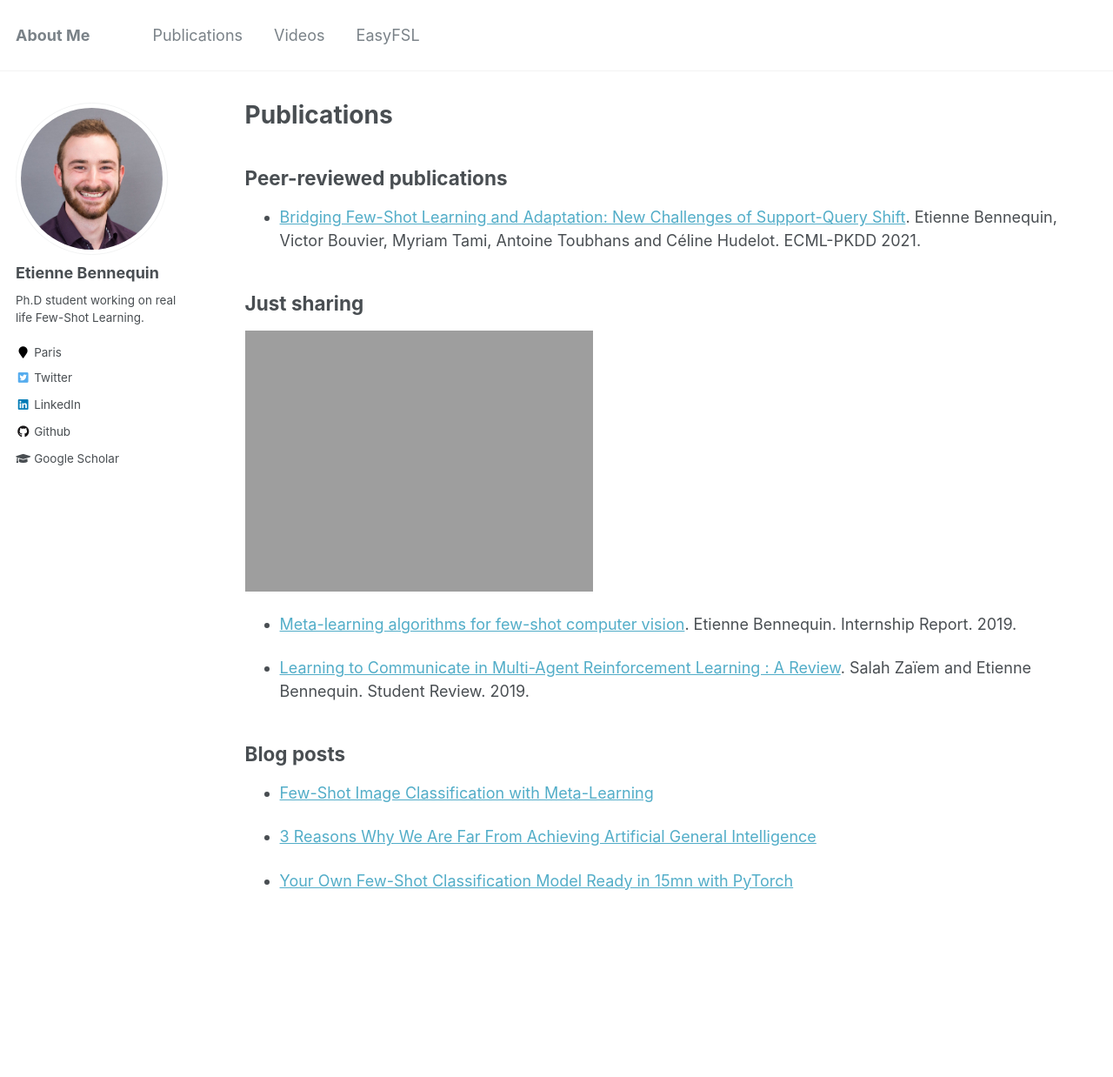
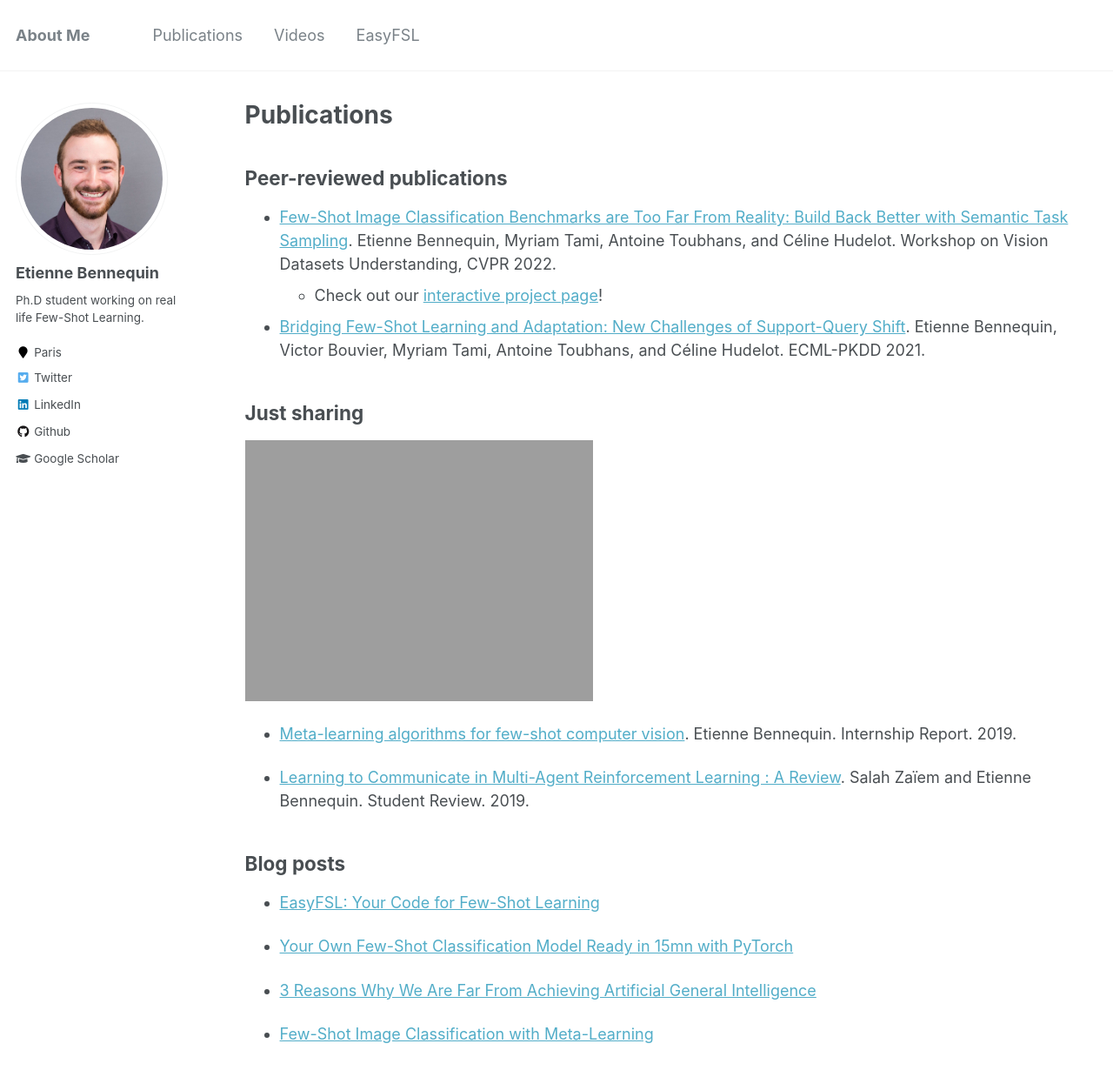
Before and after one commit to ebennequin/ebennequin.github.io, a Jekyll site: the page built from _pages/publications.md, in a window 1280 px wide and 1400 px high. Shown: the top 1238 px of the window at 87% size. Built offline with Jekyll 4.4.1, drawn with Linux system fonts in a browser that asks for light colours.

Commit message:
Add recent publications

```diff
--- a/_pages/publications.md
+++ b/_pages/publications.md
@@ -7,7 +7,17 @@ author_profile: true
 
 ## Peer-reviewed publications
 
-- [Bridging Few-Shot Learning and Adaptation: New Challenges of Support-Query Shift](https://arxiv.org/pdf/2105.11804.pdf). Etienne Bennequin, Victor Bouvier, Myriam Tami, Antoine Toubhans and Céline Hudelot. ECML-PKDD 2021.
+- [Few-Shot Image Classification Benchmarks are Too Far From Reality:
+Build Back Better with Semantic Task Sampling](
+https://arxiv.org/abs/2205.05155).
+Etienne Bennequin, Myriam Tami, Antoine Toubhans, and Céline Hudelot.
+Workshop on Vision Datasets Understanding, CVPR 2022.
+  - Check out our [interactive project page](https://share.streamlit.io/sicara/semantic-task-sampling)!
+- [Bridging Few-Shot Learning and Adaptation:
+New Challenges of Support-Query Shift](
+https://arxiv.org/pdf/2105.11804.pdf).
+Etienne Bennequin, Victor Bouvier, Myriam Tami, Antoine Toubhans, and Céline Hudelot.
+ECML-PKDD 2021.
 
 ## Just sharing
 
@@ -21,8 +31,10 @@ Student Review. 2019.
 
 ## Blog posts
 
-- [Few-Shot Image Classification with Meta-Learning](https://www.sicara.ai/blog/2019-07-30-image-classification-few-shot-meta-learning)
+- [EasyFSL: Your Code for Few-Shot Learning](https://www.sicara.fr/blog-technique/easyfsl-code-few-shot-learning)
+
+- [Your Own Few-Shot Classification Model Ready in 15mn with PyTorch](https://www.sicara.ai/blog/your-few-shot-model-15mn-pytorch)
 
 - [3 Reasons Why We Are Far From Achieving Artificial General Intelligence](https://www.sicara.ai/blog/artificial-general-intelligence)
 
-- [Your Own Few-Shot Classification Model Ready in 15mn with PyTorch](https://www.sicara.ai/blog/your-few-shot-model-15mn-pytorch)
+- [Few-Shot Image Classification with Meta-Learning](https://www.sicara.ai/blog/2019-07-30-image-classification-few-shot-meta-learning)
```
Also changed, not shown: _pages/about.md (+1 -1 lines).
